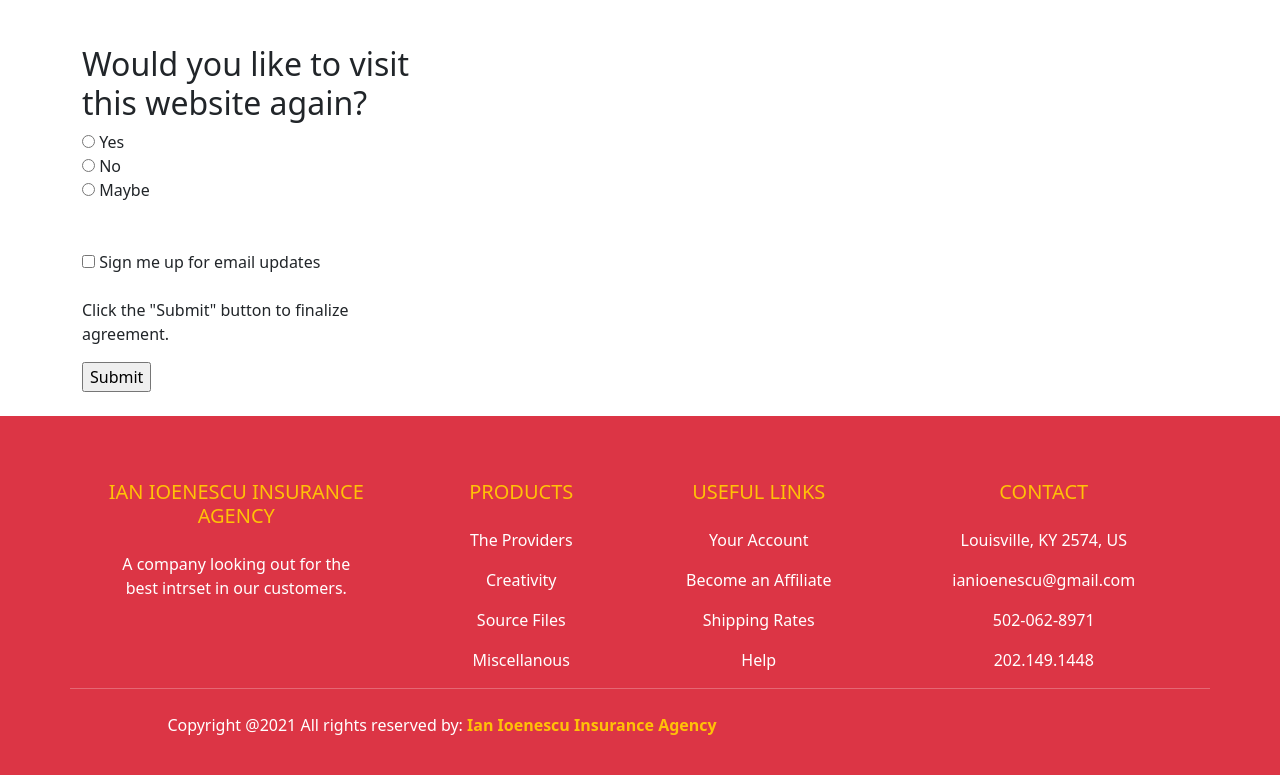
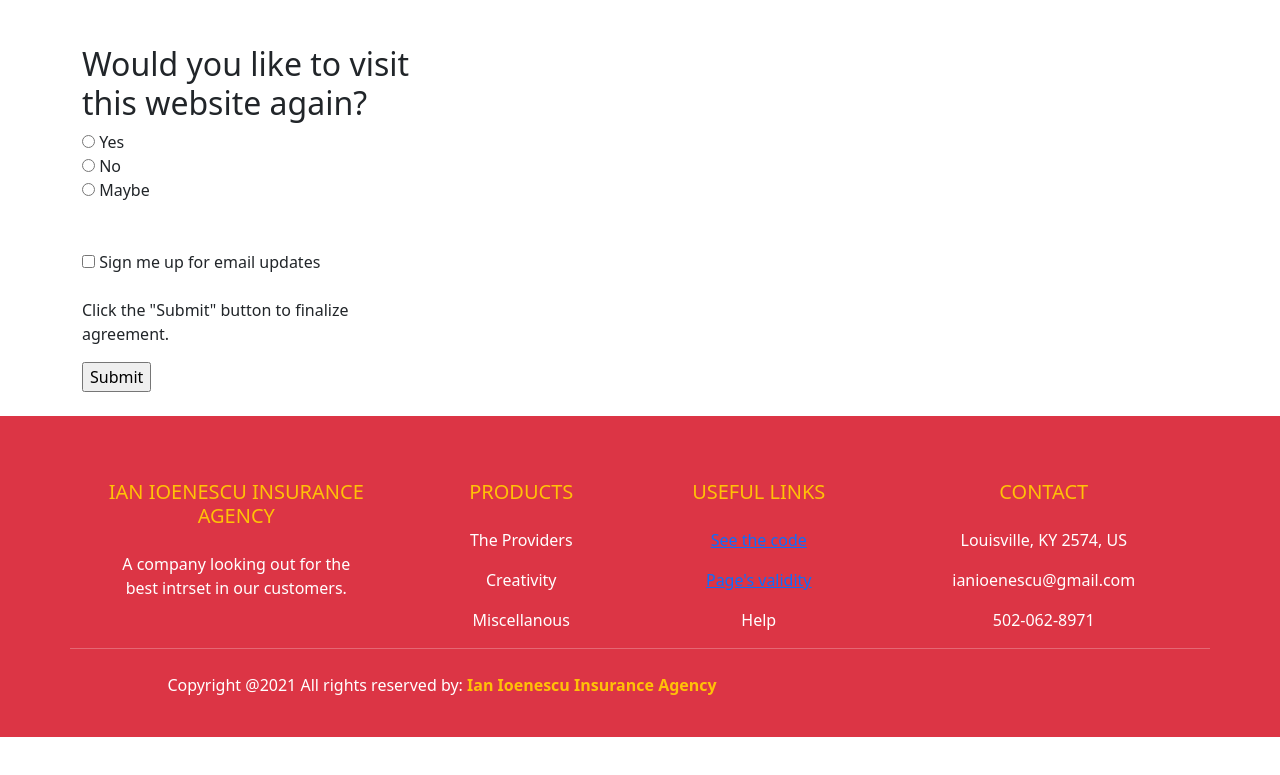
Before and after one commit to jhumphrey3/DevLabHotel, a plain HTML site: page index.html in a window 1280 px wide. Shown: the part 1237-2012 px from the top of the page. After the commit the page ends 1974 px from the top, so only its background shows below. Drawn offline with nearby package versions, Linux system fonts and the light colour scheme; a script that the page names is missing.

Commit message:
Add files via upload

```diff
--- a/index.html
+++ b/index.html
@@ -113,28 +113,20 @@
                 </p>
 
                 <p>
-                    <a href="#" class="text-white" style="text-decoration: none;">Source Files</a>
-                </p>
-
-                <p>
                     <a href="#" class="text-white" style="text-decoration: none;">Miscellanous</a>
                 </p>
             </div>
 
-            <!-- Third container -->
+            <!-- Page Validity & Code -->
             <div class="col-md-3 col-lg-2 col-xl-2 mx-auto mt-3">
                 <h5 class="text-uppercase mb-4 font-weight-bold text-warning">Useful Links</h5>
 
                 <p>
-                    <a href="#" class="text-white" style="text-decoration: none;">Your Account</a>
+                    <a href="#" class="text-white" style="text-decoration: none;"><a href="https://github.com/jhumphrey3/furry-guide" target="_blank">See the code</a></li></a>
                 </p>
 
                 <p>
-                    <a href="#" class="text-white" style="text-decoration: none;">Become an Affiliate</a>
-                </p>
-
-                <p>
-                    <a href="#" class="text-white" style="text-decoration: none;">Shipping Rates</a>
+                    <a href="#" class="text-white" style="text-decoration: none;"><a href="https://validator.w3.org/nu/?doc=https%3A%2F%2Fjhumphrey3.github.io%2Ffurry-guide%2F" target="_blank">Page's validity</a></a>
                 </p>
 
                 <p>
@@ -157,9 +149,6 @@
                         <a href="#" class="text-white" style="text-decoration: none;">502-062-8971</a>
                     </p>
 
-                    <p>
-                        <a href="#" class="text-white" style="text-decoration: none;">202.149.1448</a>
-                    </p>
             </div>
 
             <hr class="mb-4">
```
